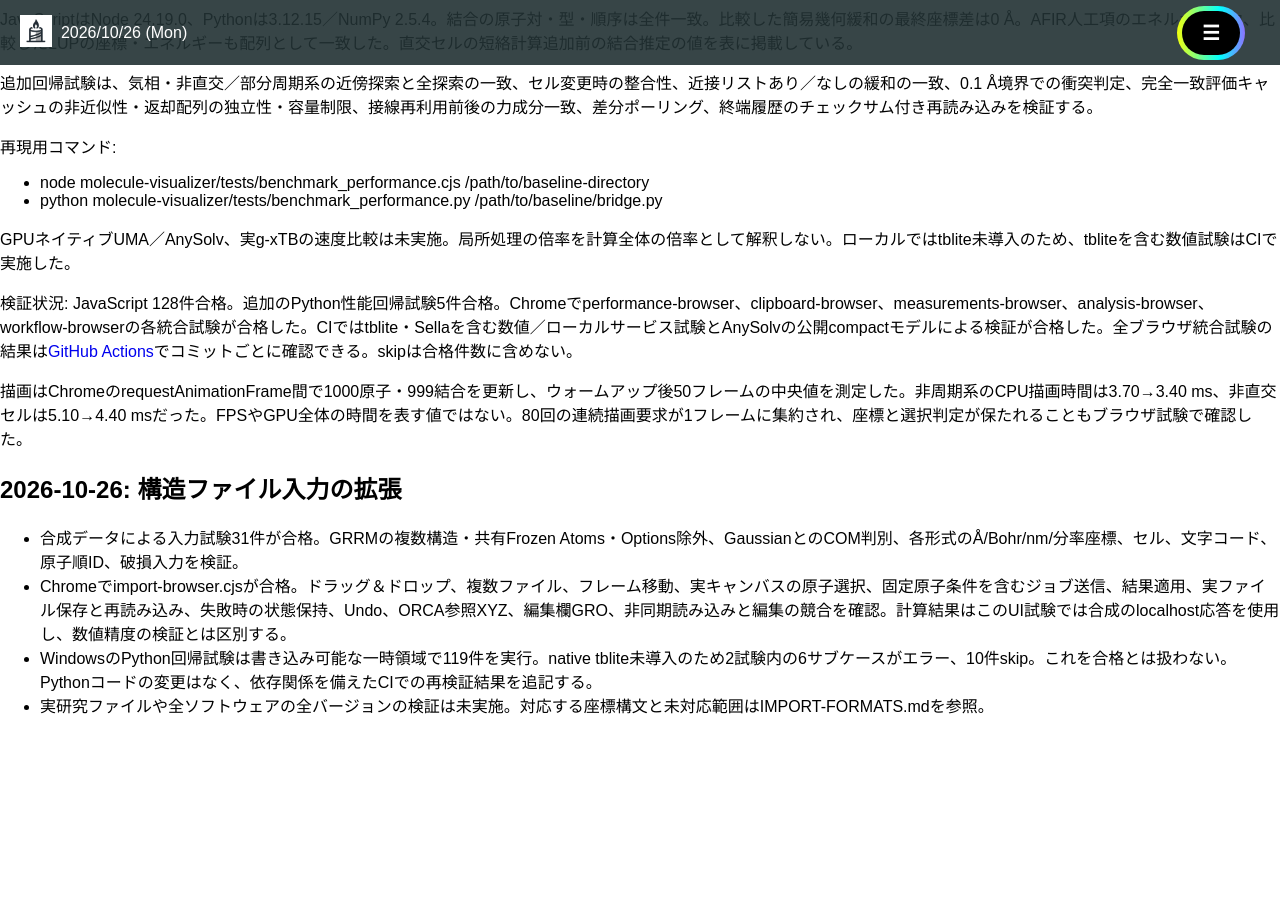
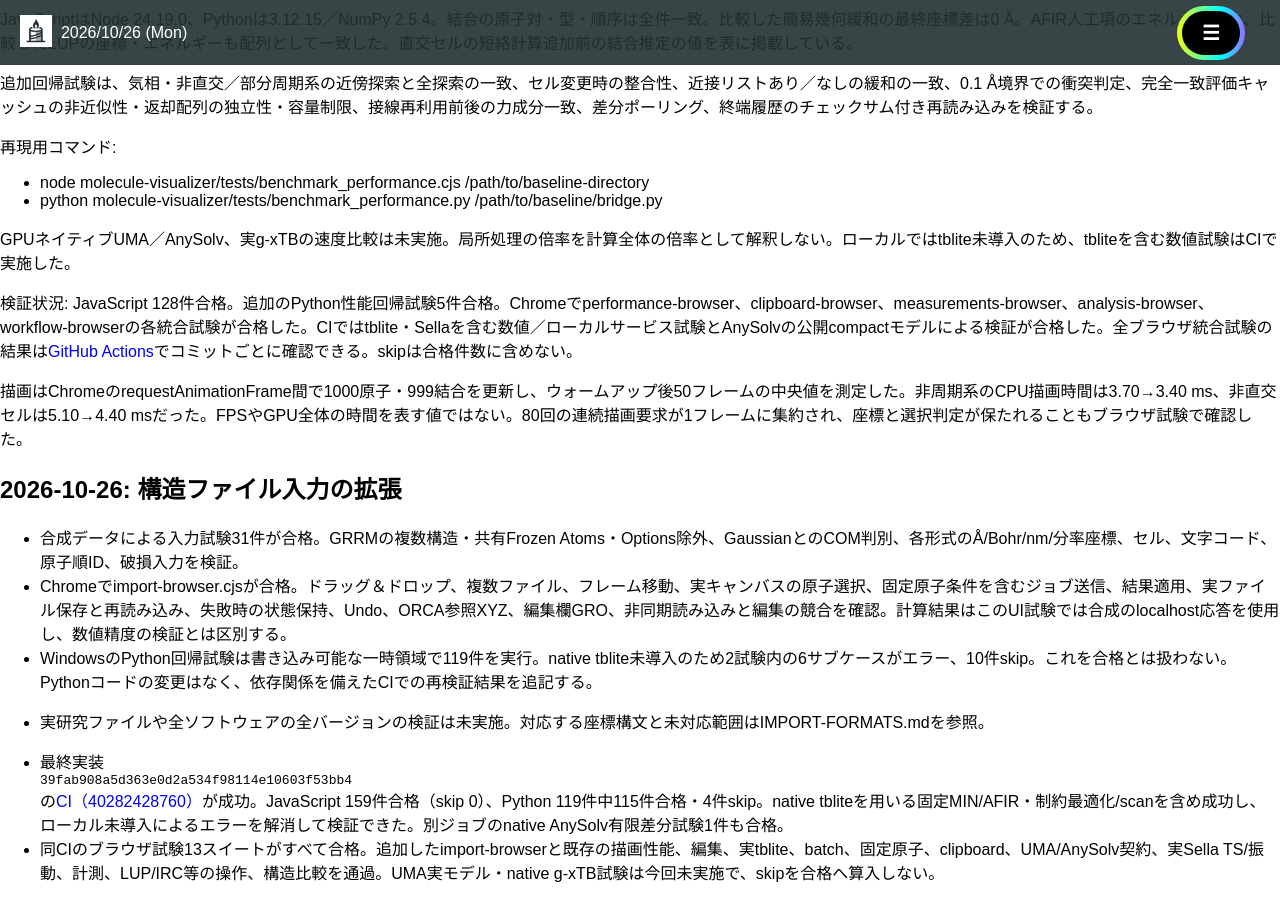
Before and after one commit to h-nabata/h-nabata.github.io, a Jekyll site: the page built from molecule-visualizer/AFIR-VALIDATION.md, in a window 1280 px wide and 900 px high, scrolled down 12760 px. Built offline with Jekyll 4.4.1, drawn with Linux system fonts in a browser that asks for light colours; nearby versions of some CDN libraries; our own code applies the rules of GitHub Pages for plain Markdown files; before the commit the page ends 13493 px from its top, so only the background shows below that.

Commit message:
Record validated structural import coverage and browser integration results

```diff
--- a/molecule-visualizer/AFIR-VALIDATION.md
+++ b/molecule-visualizer/AFIR-VALIDATION.md
@@ -335,3 +335,6 @@ GPUネイティブUMA／AnySolv、実g-xTBの速度比較は未実施。局所
 - Chromeでimport-browser.cjsが合格。ドラッグ＆ドロップ、複数ファイル、フレーム移動、実キャンバスの原子選択、固定原子条件を含むジョブ送信、結果適用、実ファイル保存と再読み込み、失敗時の状態保持、Undo、ORCA参照XYZ、編集欄GRO、非同期読み込みと編集の競合を確認。計算結果はこのUI試験では合成のlocalhost応答を使用し、数値精度の検証とは区別する。
 - WindowsのPython回帰試験は書き込み可能な一時領域で119件を実行。native tblite未導入のため2試験内の6サブケースがエラー、10件skip。これを合格とは扱わない。Pythonコードの変更はなく、依存関係を備えたCIでの再検証結果を追記する。
 - 実研究ファイルや全ソフトウェアの全バージョンの検証は未実施。対応する座標構文と未対応範囲はIMPORT-FORMATS.mdを参照。
+
+- 最終実装 `39fab908a5d363e0d2a534f98114e10603f53bb4` の[CI（40282428760）](https://github.com/h-nabata/h-nabata.github.io/actions/runs/40282428760)が成功。JavaScript 159件合格（skip 0）、Python 119件中115件合格・4件skip。native tbliteを用いる固定MIN/AFIR・制約最適化/scanを含め成功し、ローカル未導入によるエラーを解消して検証できた。別ジョブのnative AnySolv有限差分試験1件も合格。
+- 同CIのブラウザ試験13スイートがすべて合格。追加したimport-browserと既存の描画性能、編集、実tblite、batch、固定原子、clipboard、UMA/AnySolv契約、実Sella TS/振動、計測、LUP/IRC等の操作、構造比較を通過。UMA実モデル・native g-xTB試験は今回未実施で、skipを合格へ算入しない。
```
